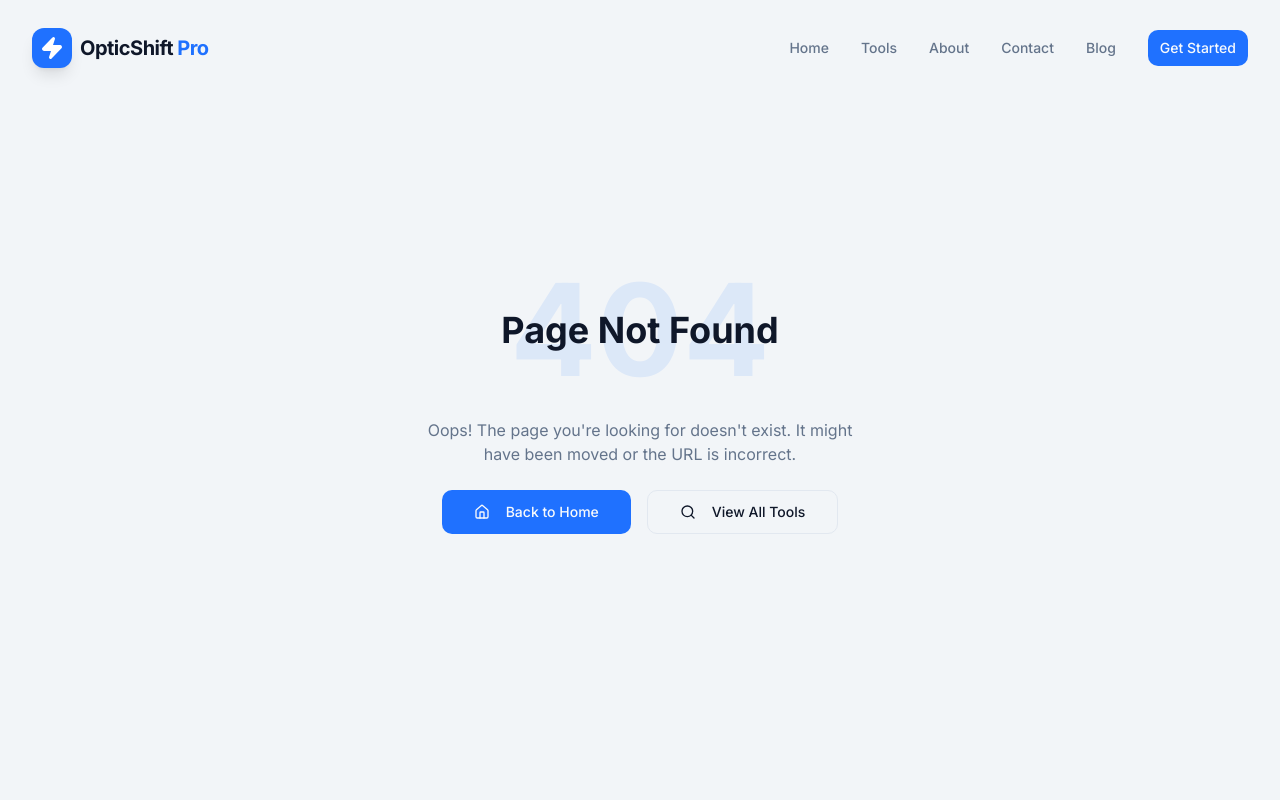
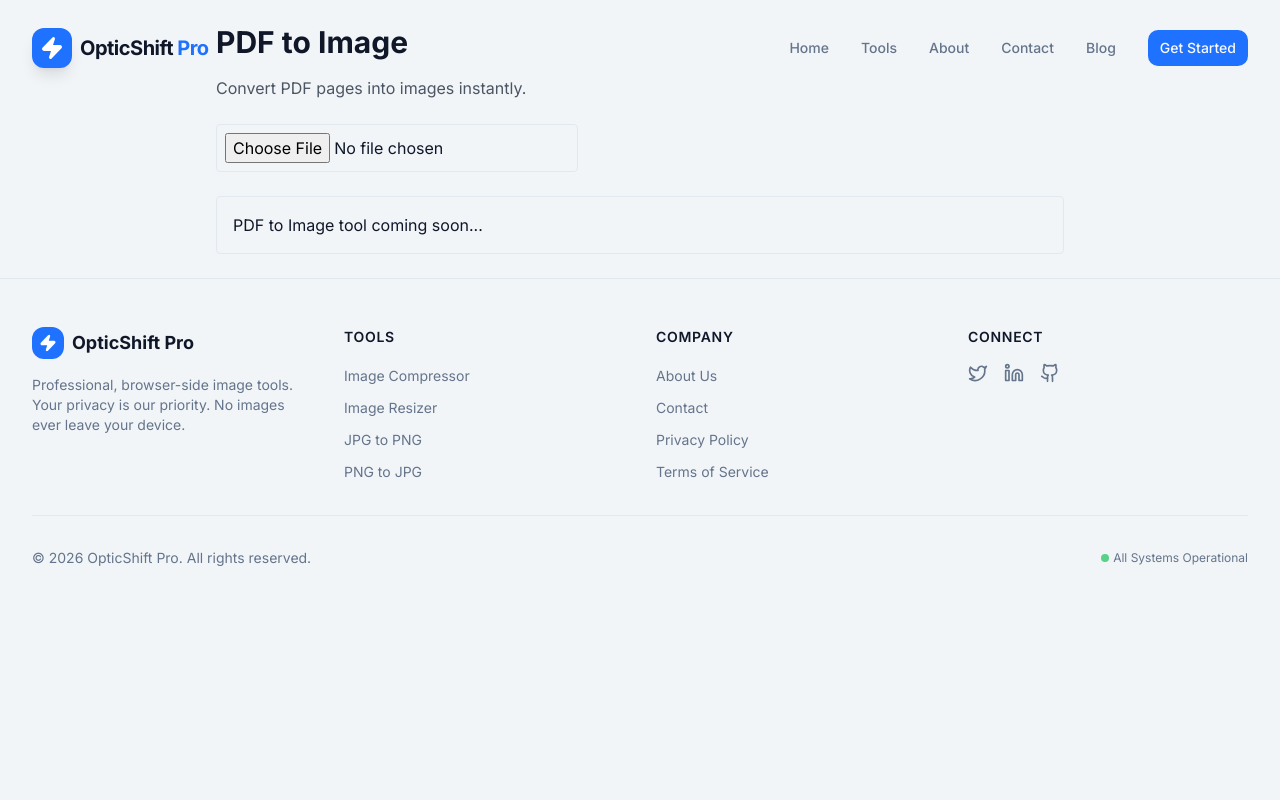
Before and after one commit to surajkumar122024-star/ok01, a Next.js app: page /tools/pdf-to-image in a window 1280 px wide. Before the commit this address had no page. Shown: the top 800 px of the page. Built offline with nearby package versions, Linux system fonts and the light colour scheme.

Commit message:
Add PDF to Image conversion tool component

```diff
--- /dev/null
+++ b/src/app/tools/pdf-to-image/page.tsx
@@ -0,0 +1,23 @@
+'use client';
+
+export default function PDFToImage() {
+  return (
+    <div className="max-w-4xl mx-auto p-6">
+      <h1 className="text-3xl font-bold mb-4">PDF to Image</h1>
+
+      <p className="text-gray-600 mb-6">
+        Convert PDF pages into images instantly.
+      </p>
+
+      <input
+        type="file"
+        accept=".pdf"
+        className="border p-2 rounded"
+      />
+
+      <div className="mt-6 p-4 border rounded">
+        PDF to Image tool coming soon...
+      </div>
+    </div>
+  );
+}
```
